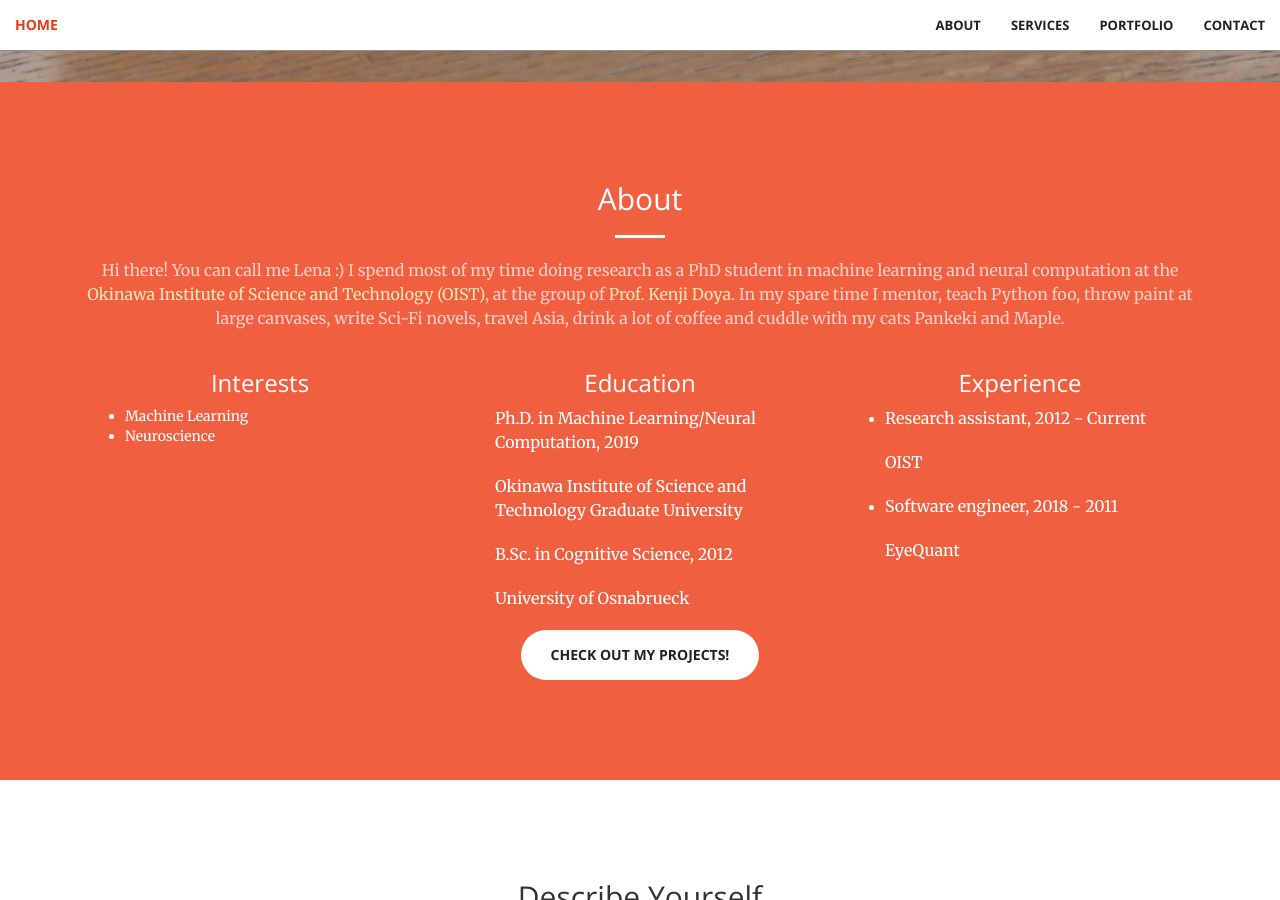
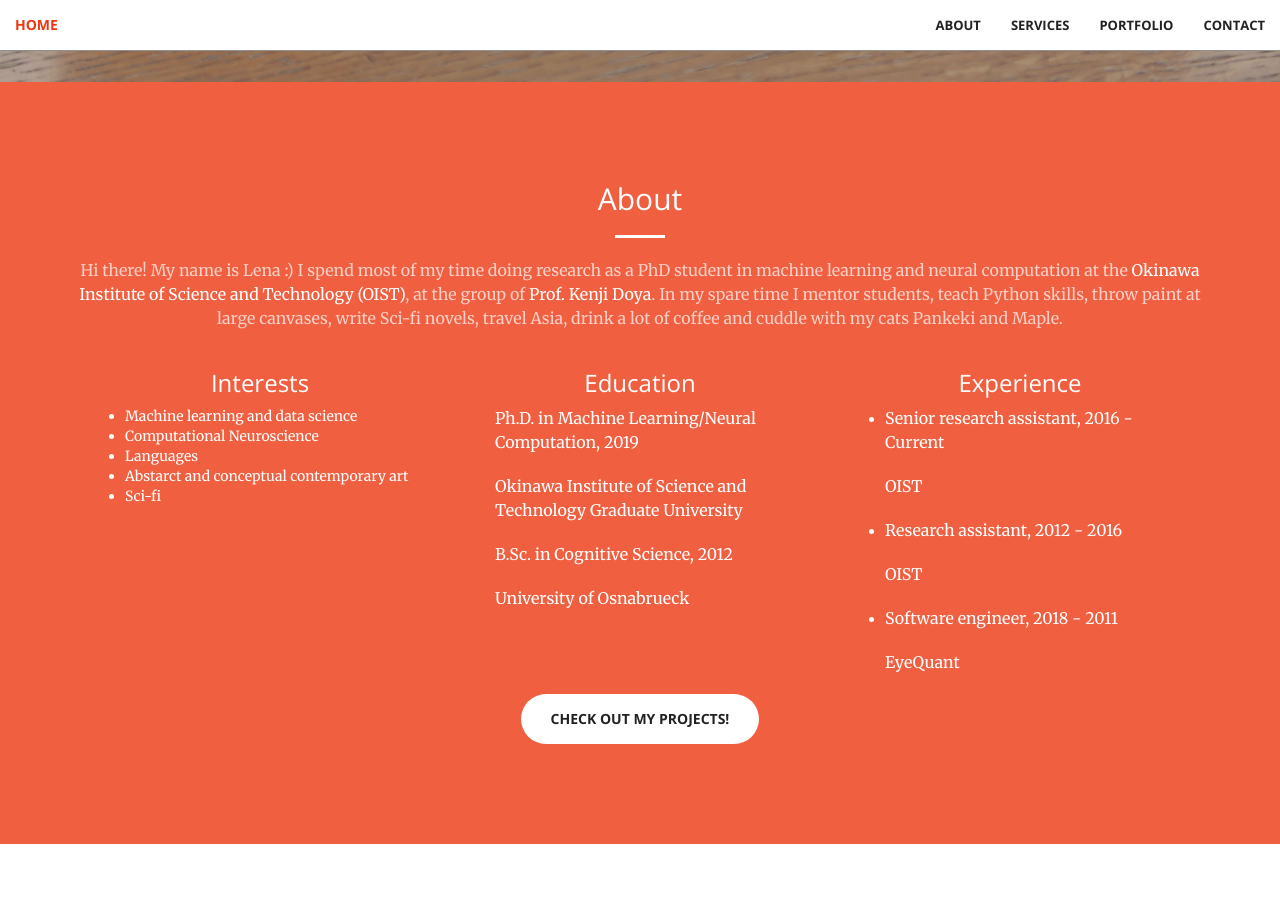
Before and after one commit to jvs--/jvs--.github.io, a Jekyll site: the page built from index.html, in a window 1280 px wide and 900 px high, scrolled down 818 px. Built offline with Jekyll 4.4.1, drawn with Linux system fonts in a browser that asks for light colours.

Commit message:
Changed About text

```diff
--- a/_includes/call-to-action.html
+++ b/_includes/call-to-action.html
@@ -4,9 +4,9 @@
             <div class="col-lg-12 text-center">
                 <h2 class="section-heading">About</h2>
                 <hr class="light">
-                <p class="text-faded">Hi there! You can call me Lena :) I spend most of my time doing research as a PhD student in machine learning and neural computation at the <a href="http://www.oist.jp/" style="color:moccasin">Okinawa Institute of Science and Technology (OIST)</a>, at the group of <a href="https://groups.oist.jp/ncu" style="color:moccasin">Prof. Kenji Doya</a>.
+                <p class="text-faded">Hi there! My name is Lena :) I spend most of my time doing research as a PhD student in machine learning and neural computation at the <a href="http://www.oist.jp/" style="color:white">Okinawa Institute of Science and Technology (OIST)</a>, at the group of <a href="https://groups.oist.jp/ncu" style="color:white">Prof. Kenji Doya</a>.
 
-                In my spare time I mentor, teach Python foo, throw paint at large canvases, write Sci-Fi novels, travel Asia, drink a lot of coffee and cuddle with my cats Pankeki and Maple. </p>
+                In my spare time I mentor students, teach Python skills, throw paint at large canvases, write Sci-fi novels, travel Asia, drink a lot of coffee and cuddle with my cats Pankeki and Maple. </p>
 
 
       <div class="col-sm-4" >
@@ -16,9 +16,15 @@
             <ul class="ul-interests">
             <div align="left">
 
-                <li>Machine Learning</li>
+                <li>Machine learning and data science</li>
 
-                <li>Neuroscience</li>
+                <li>Computational Neuroscience</li>
+
+                <li>Languages</li>
+
+                <li>Abstarct and conceptual contemporary art</li>
+
+                <li>Sci-fi</li>
 
             </div>
             </ul>
@@ -57,9 +63,17 @@
         <ul class="ul-experience">
         <div align="left">
 
+            <li>
+            <div class="info">
+                <p class="title">Senior research assistant, 2016 - Current
+                    </p>
+                <p class="company">OIST</p>
+            </div>
+          </li>
+
           <li>
             <div class="info">
-                <p class="title">Research assistant, 2012 - Current
+                <p class="title">Research assistant, 2012 - 2016
                     </p>
                 <p class="company">OIST</p>
             </div>
```
